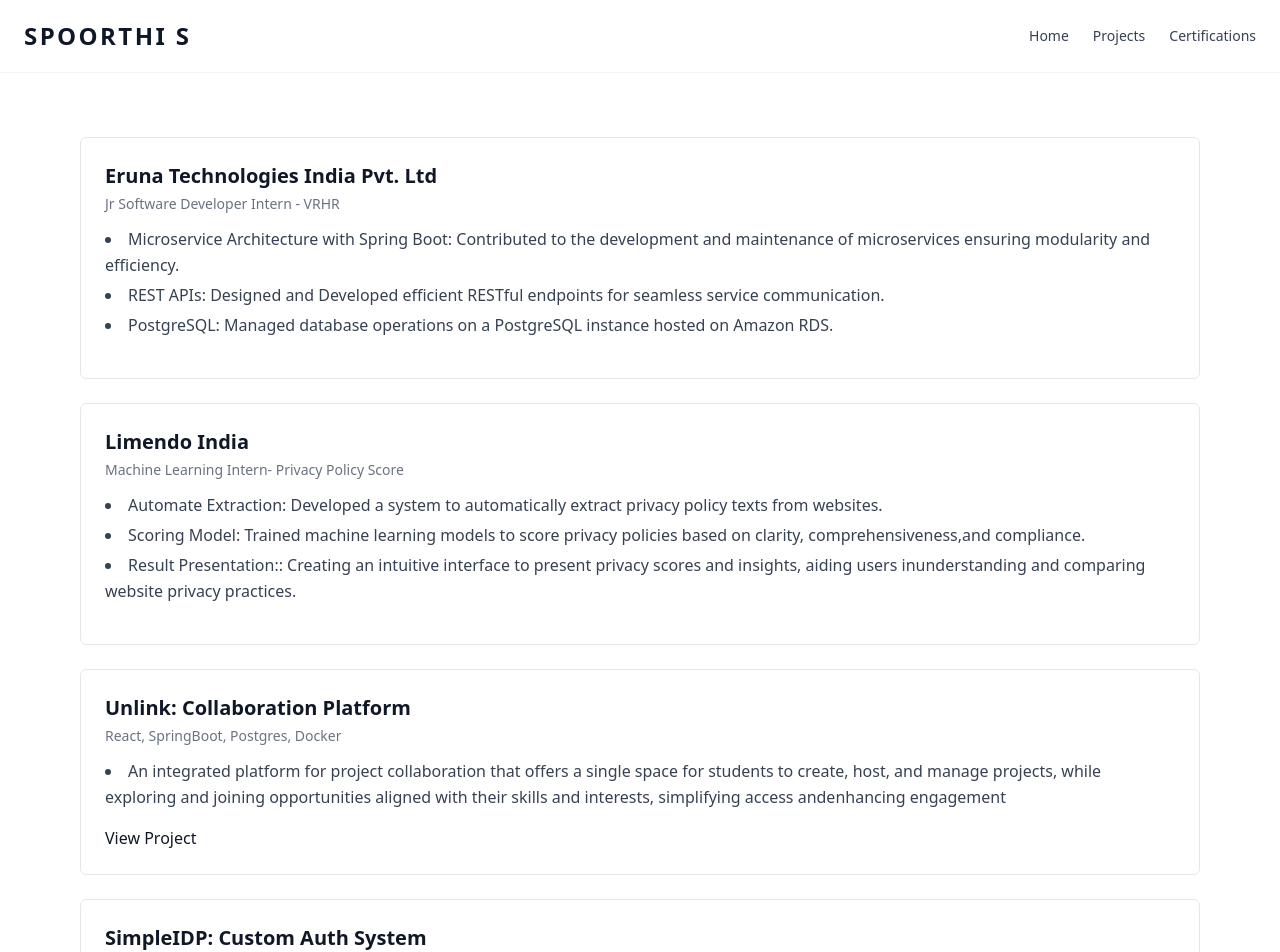
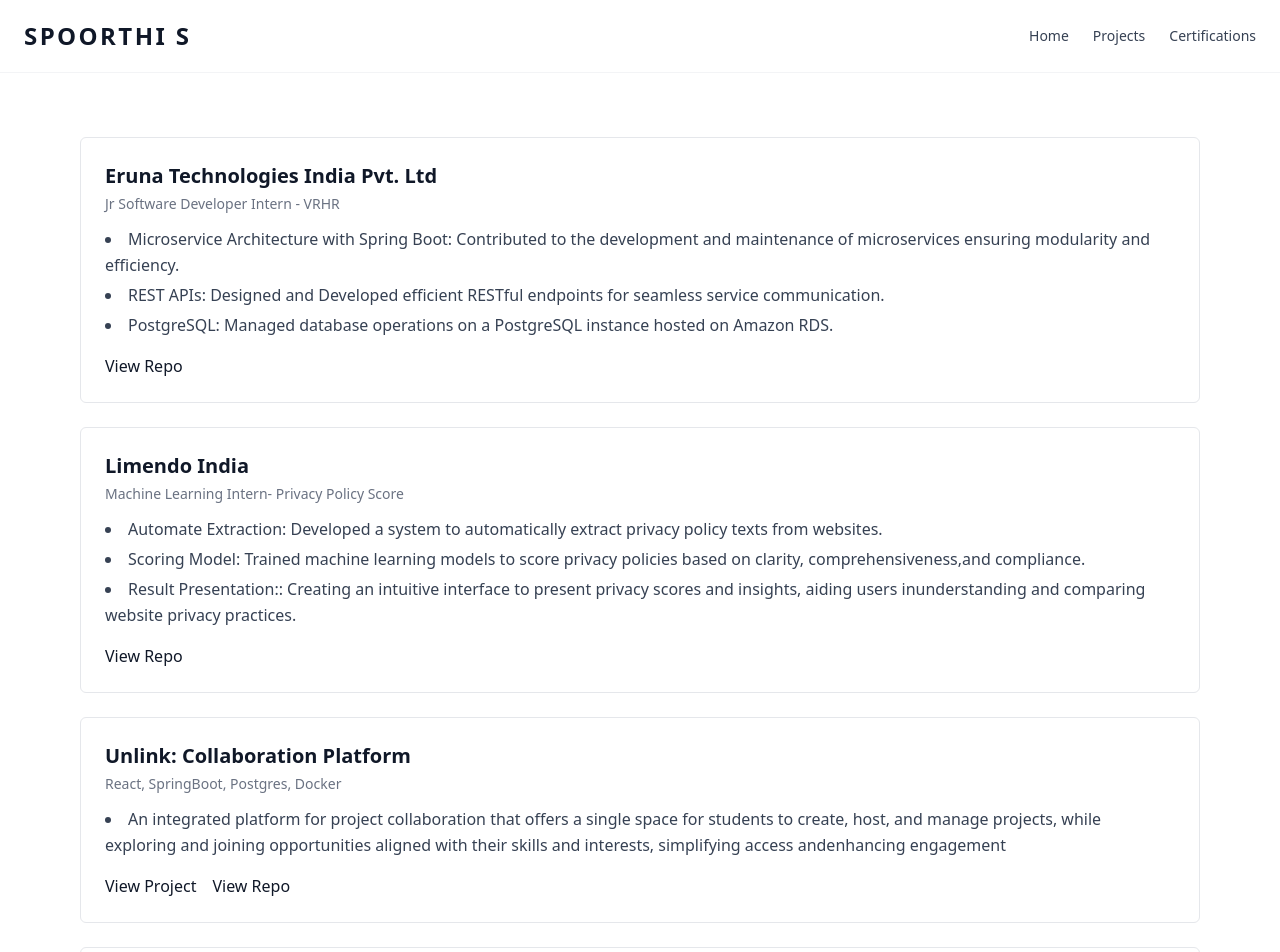
Before and after one commit to Spoooo8/Spoooo8.github.io, a React (Vite) app: page /projects in a window 1280 px wide. Shown: the top 952 px of the page. Built offline with nearby package versions, Linux system fonts and the light colour scheme.

Commit message:
uodated repo link

```diff
--- a/src/components/ProjectCard.jsx
+++ b/src/components/ProjectCard.jsx
@@ -1,6 +1,6 @@
 import React from 'react';
 
-function ProjectCard({ title, description, link, techStack = [] }) {
+function ProjectCard({ title, description, link,repo, techStack = [] }) {
   // Convert the description into bullet points
   const points = description.split('•').map(p => p.trim()).filter(Boolean);
 
@@ -20,11 +20,31 @@
         ))}
       </ul>
 
-      {link !== '#' && (
-        <a href={link} className="text-gray-900 hover:underline font-medium" target="_blank" rel="noopener noreferrer">
-          View Project
-        </a>
-      )}
+{(link !== '#' || repo !== '#') && (
+  <div className="flex space-x-4 mt-2">
+    {link !== '#' && (
+      <a
+        href={link}
+        className="text-gray-900 hover:underline font-medium"
+        target="_blank"
+        rel="noopener noreferrer"
+      >
+        View Project
+      </a>
+    )}
+    {repo !== '#' && (
+      <a
+        href={repo}
+        className="text-gray-900 hover:underline font-medium"
+        target="_blank"
+        rel="noopener noreferrer"
+      >
+        View Repo
+      </a>
+    )}
+  </div>
+)}
+
     </div>
   );
 }
--- a/src/components/Projects.jsx
+++ b/src/components/Projects.jsx
@@ -24,7 +24,8 @@
       description:
         '• An integrated platform for project collaboration that offers a single space for students to create, host, and manage projects, while exploring and joining opportunities aligned with their skills and interests, simplifying access andenhancing engagement',
       techStack: ['React', 'SpringBoot', 'Postgres', 'Docker'],
-      link: 'https://github.com/Spoooo8/unilink-be',
+       link: 'https://unilink-xi.vercel.app/',
+      repo: 'https://github.com/Spoooo8/unilink-be',
     },
         {
       title: ' SimpleIDP: Custom Auth System',
@@ -32,13 +33,15 @@
         '• Built a secure identity provider with Spring Boot, Spring Security, and React, implementing OAuth2 grant flows (Authorization Code, Password, Client Credentials, Refresh Token) and OpenID Connect for JWT authentication. Secured APIs with role-based authorization. Developed a dynamic React frontend with Tailwind CSS for seamless user login and role-based route access, achieving 100% API test coverage with Postman.',
       techStack: ['Spring Boot, Spring Security (Spring Authorization Server), React', 'Docker'],
       link: 'https://simpleidp.netlify.app/',
+      repo: 'https://github.com/Spoooo8/simple-idp-be'
     },
     {
       title: 'Malaria Diagnosis',
       description:
         '• Developed an automated malaria diagnosis system using OpenCV. Applied image processing tecniques including Gaussian blur and edge detection for preprocessing, thresholding for binary segmentation, and contour detection to isolate malaria-infected cells. Utilized the TensorFlow dataset to enhance the accuracy of these methods.',
       techStack: ['OpenCV'],
-      link: 'https://github.com/Spoooo8/Malaria-Diagnosis',
+      link: '#',
+      repo: 'https://github.com/Spoooo8/Malaria-Diagnosis',
     },
   ];
 
```
